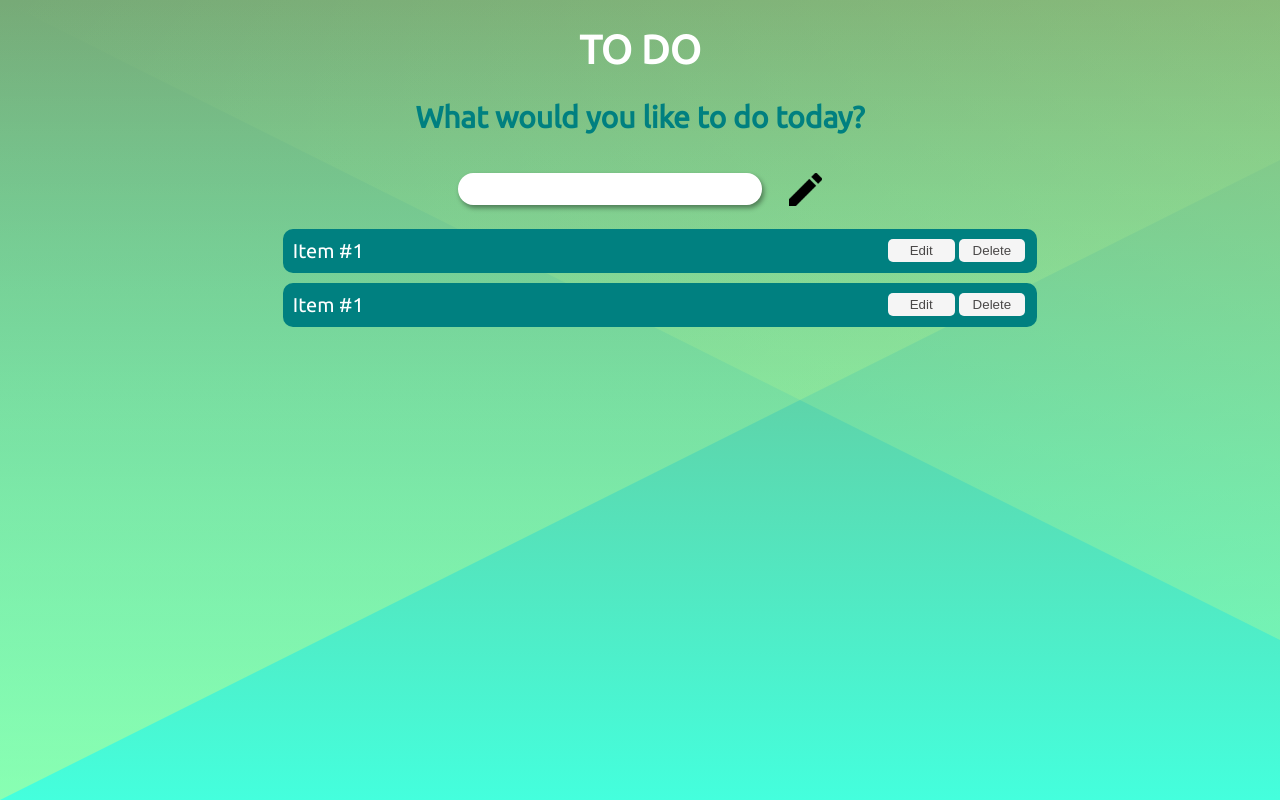
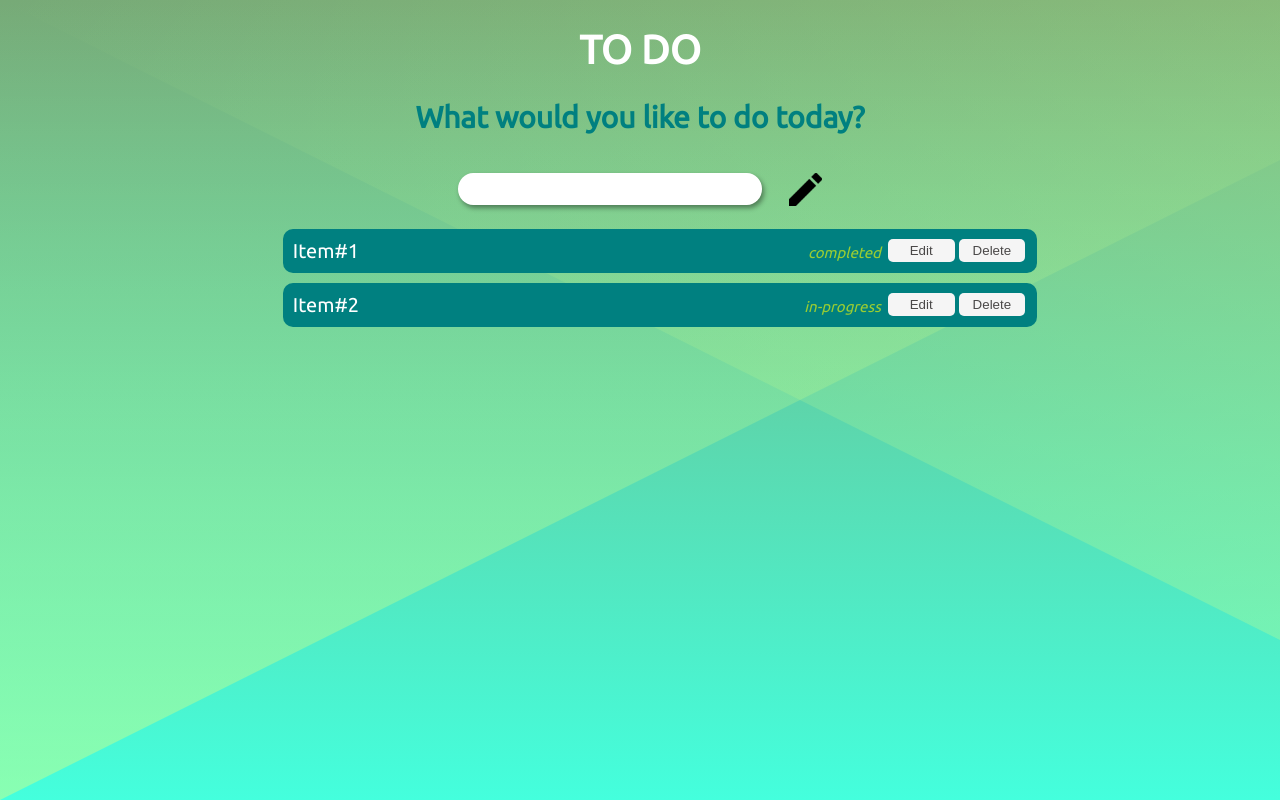
Before and after one commit to SteniTK/todo-react, a React (Create React App) app: page / in a window 1280 px wide. Built offline with nearby package versions, Linux system fonts and the light colour scheme.

Commit message:
Use props and add status

```diff
--- a/src/App.css
+++ b/src/App.css
@@ -42,3 +42,11 @@ h2 {
   flex-direction: row;
   justify-content: center;
 }
+
+span {
+  float:right;
+  font-size : 0.75em;
+  margin : 5px;
+  font-style: italic;
+  color: yellowgreen;
+}
--- a/src/App.js
+++ b/src/App.js
@@ -12,8 +12,8 @@ function App() {
         <input type="image"  className="submit-button" src={process.env.PUBLIC_URL + "edit.png"} alt="Add entry" />
       </div>
       <ul>
-        <TodoItem></TodoItem>
-        <TodoItem></TodoItem>
+        <TodoItem label="Item#1" status="completed"></TodoItem>
+        <TodoItem label="Item#2" status="in-progress"></TodoItem>
       </ul>
     </div>
   );
--- a/src/TodoItem/TodoItem.js
+++ b/src/TodoItem/TodoItem.js
@@ -4,9 +4,11 @@ import './TodoItem.css';
 class TodoItem extends Component{
     render() {
         return (
-            <li>Item #1
+            <li>
+                {this.props.label}
                 <button>Delete</button>
                 <button>Edit</button>
+                <span>{this.props.status}</span>
             </li>
         );
     }
```
